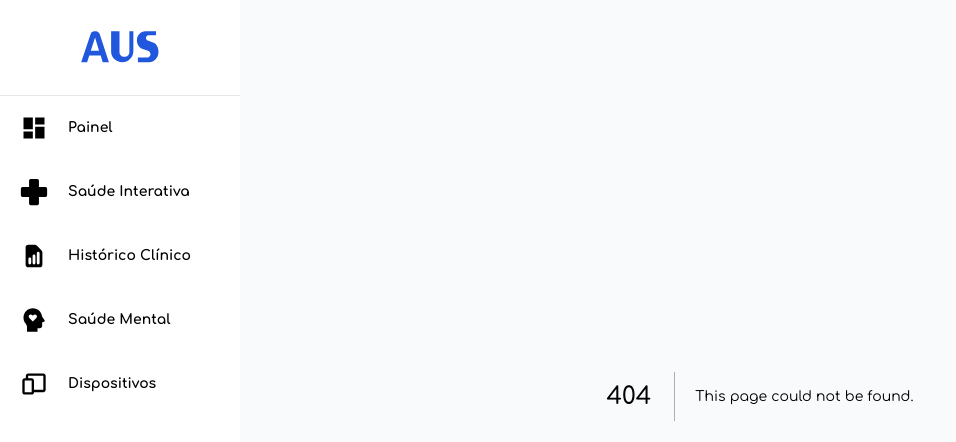
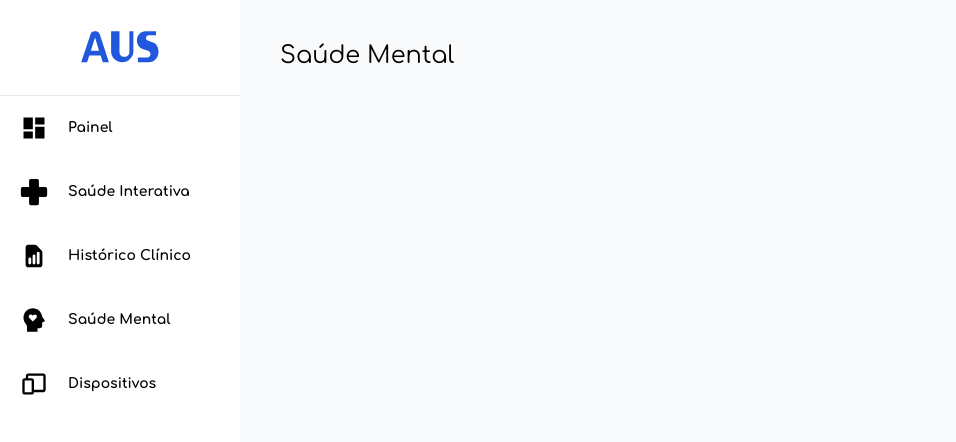
Before and after one commit to tavindev/aus-hackathon, a Next.js app: page /user/mhealth in a window 1280 px wide. Before the commit this address had no page. Shown: the top 442 px of the page, without its empty margins (0-956 px from the left). Built offline with nearby package versions, Linux system fonts and the light colour scheme.

Commit message:
feat(pages): added Mental Health Page

```diff
--- /dev/null
+++ b/pages/user/mhealth.tsx
@@ -0,0 +1,19 @@
+import React from 'react';
+import Head from 'next/head';
+
+const MHealth: React.FC = () => {
+  return (
+    <>
+      <Head>
+        <title>AUS - Saúde Mental</title>
+      </Head>
+      <div className="flex flex-col px-10 pt-10 min-h-full">
+        <div className="h-auto">
+          <h1 className="text-2xl">Saúde Mental</h1>
+        </div>
+      </div>
+    </>
+  );
+};
+
+export default MHealth;
```
